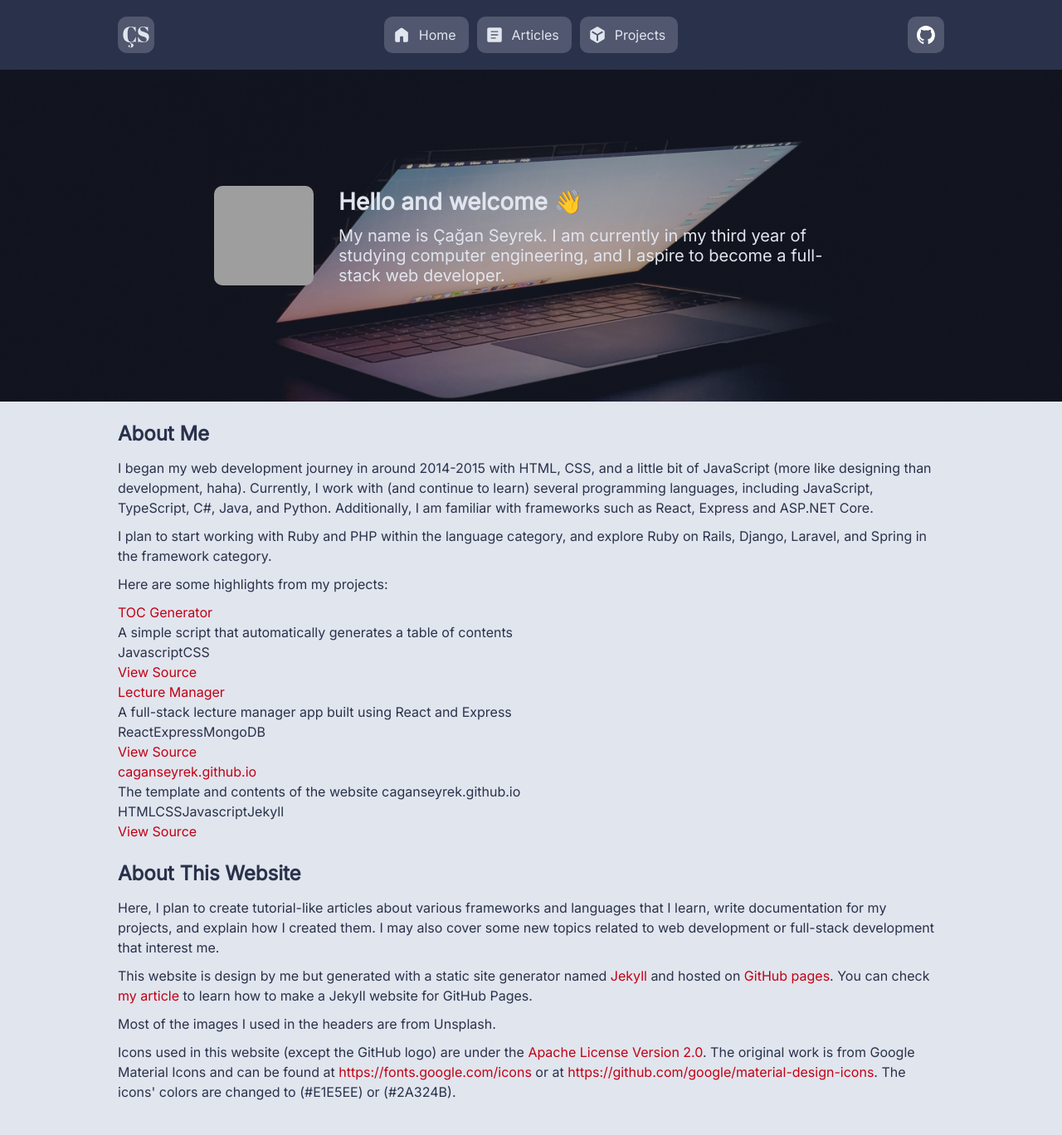
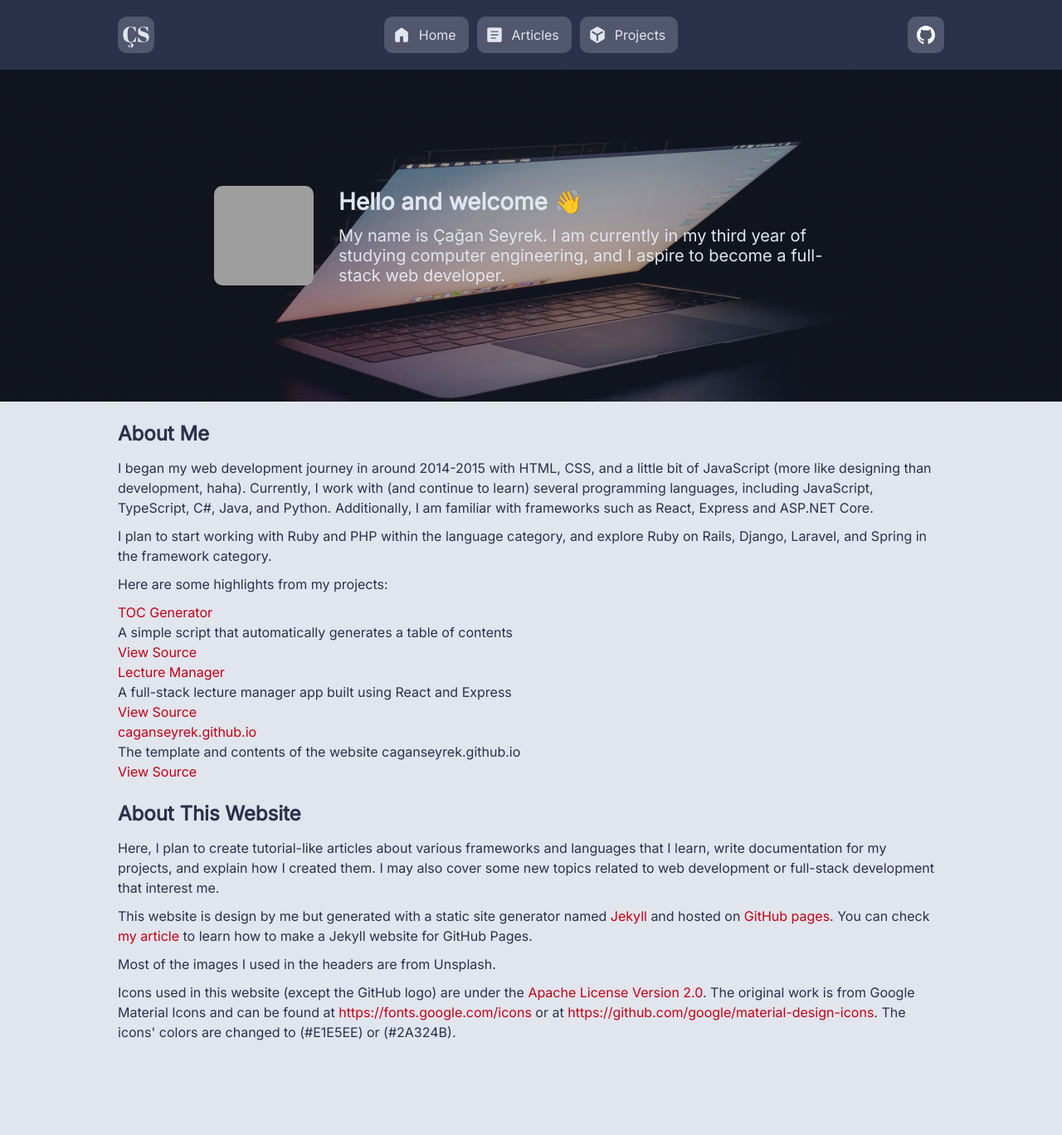
Before and after one commit to caganseyrek/website-theme, a Jekyll site: the page built from index.html, in a window 1280 px wide. Shown: the whole page at 83% size. Built offline with Jekyll 4.4.1, drawn with Linux system fonts in a browser that asks for light colours; after the commit the page ends 1296 px from its top, so only the background shows below that; grey boxes are pictures that could not be loaded.

Commit message:
Removed tags from projects

```diff
--- a/_data/projects.yml
+++ b/_data/projects.yml
@@ -1,6 +1,5 @@
 - name: TOC Generator
   desc: A simple script that automatically generates a table of contents
-  tags: [Javascript, CSS]
   github_link: /toc-generator
   site_link: /projects/toc-generator
   demo: demos/toc-generator
@@ -8,7 +7,6 @@
 
 - name: Lecture Manager
   desc: A full-stack lecture manager app built using React and Express
-  tags: [React, Express, MongoDB]
   github_link: /Lecture-Manager
   site_link: /projects/lecture-manager
   demo: false
@@ -16,7 +14,6 @@
 
 - name: caganseyrek.github.io
   desc: The template and contents of the website caganseyrek.github.io
-  tags: [HTML, CSS, Javascript, Jekyll]
   github_link: /caganseyrek.github.io
   site_link: /projects/caganseyrek.github.io
   demo: false
@@ -24,7 +21,6 @@
 
 - name: Blackjack
   desc: A simple terminal-based blackjack game made using Java
-  tags: [Java, Python]
   github_link: /Blackjack
   site_link: /projects/blackjack
   demo: false
@@ -32,7 +28,6 @@
 
 - name: Practices
   desc: Simple Projects I've made written in various languages
-  tags: [Java, Python]
   github_link: /Practices
   site_link: /projects/practices
   demo: false
```
